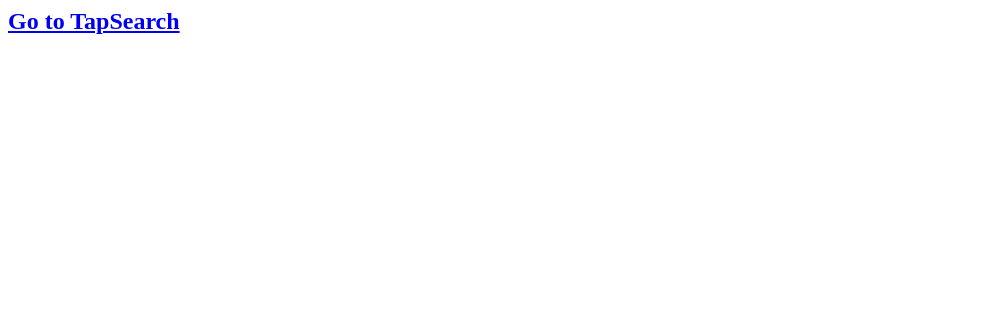
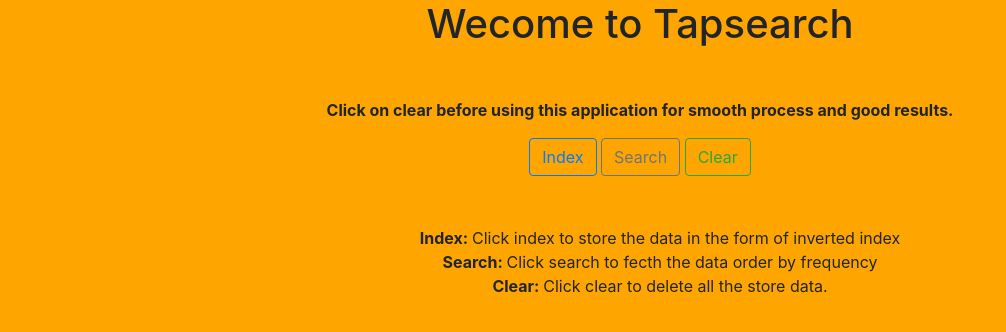
Before and after one commit to Shivamgera/TapSearch, a Django app: page / in a window 1280 px wide. Shown: the top 332 px of the page, without its empty margins (0-1006 px from the left). Run offline with Django 3.2, Linux system fonts and the light colour scheme; parts of the project's set-up code (start-up, migrations or seed data) failed here and were passed over; some libraries are stand-ins or nearby versions.

Commit message:
UI Revamp

```diff
--- /dev/null
+++ b/tapsearch/templates/tapsearch/welcome.html
@@ -0,0 +1,38 @@
+<!DOCTYPE html>
+<html>
+<head>
+	<link rel="stylesheet" href="https://maxcdn.bootstrapcdn.com/bootstrap/4.0.0/css/bootstrap.min.css" integrity="sha384-Gn5384xqQ1aoWXA+058RXPxPg6fy4IWvTNh0E263XmFcJlSAwiGgFAW/dAiS6JXm" crossorigin="anonymous">
+<script src="https://maxcdn.bootstrapcdn.com/bootstrap/4.0.0/js/bootstrap.min.js" integrity="sha384-JZR6Spejh4U02d8jOt6vLEHfe/JQGiRRSQQxSfFWpi1MquVdAyjUar5+76PVCmYl" crossorigin="anonymous"></script>
+	<title>TapSearch</title>
+</head>
+<style>
+body {
+ background-color: orange;
+}
+}
+a{
+	text-decoration: none;
+	color: black;
+}
+</style>
+<body>
+	<div class="container-fluid">
+	<div class="text-center">
+		<h1>Wecome to Tapsearch</h1>
+		<div style="margin: 50px;">
+			<p><strong>Click on clear before using this application for smooth process and good results.</strong></p>
+			<a href= '/tapsearch/index/'><button type="button" class="btn btn-outline-primary">Index</button></a>
+			<a href= '/tapsearch/search/'><button type="button" class="btn btn-outline-secondary">Search</button></a>
+			<a href= '/tapsearch/clear/'><button type="button" class="btn btn-outline-success">Clear</button></a>
+		</div>
+	<div>
+	<ul style="list-style-type:none;">
+		<li><strong>Index: </strong>Click index to store the data in the form of inverted index</li>
+		<li><strong>Search: </strong>Click search to fecth the data order by frequency</li>
+		<li><strong>Clear: </strong>Click clear to delete all the store data.</li>
+	</ul>
+	</div>
+	</div>
+	</div>
+</body>
+</html>
--- a/tapsearch/views.py
+++ b/tapsearch/views.py
@@ -69,8 +69,8 @@
 	else:
 		return HttpResponse('Invalid Request, Go Back!!')
 
-def welcome(request):
-	return HttpResponse("<h2>Welcome to TapSearch<h2><br><a href= '/tapsearch/index'>Index</a><br><a href= '/tapsearch/search'>Search</a><br><a href= '/tapsearch/clear'>Clear</a>")
+# def welcome(request):
+# 	return HttpResponse("<h2>Welcome to TapSearch<h2><br><a href= '/tapsearch/index'>Index</a><br><a href= '/tapsearch/search'>Search</a><br><a href= '/tapsearch/clear'>Clear</a>")
 
 def clear(request):
 	TextMap.objects.all().delete()
@@ -79,4 +79,5 @@
 	return render(request,'tapsearch/clear.html')
 
 def startpage(request):
-	return HttpResponse("<a href='/tapsearch/'><h2> Go to TapSearch<h2></a>")
+	return render(request,'tapsearch/welcome.html')
+	# return HttpResponse("<a href='/tapsearch/'><h2> Go to TapSearch<h2></a>")
```
Also changed, not shown: tapsearch/templates/tapsearch/clear.html (+8 -0 lines), tapsearch/templates/tapsearch/form.html (+24 -6 lines), tapsearch/templates/tapsearch/results.html (+10 -1 lines), tapsearch/templates/tapsearch/search.html (+16 -6 lines), tapsearch/templates/tapsearch/success_redirect.html (+9 -0 lines).
